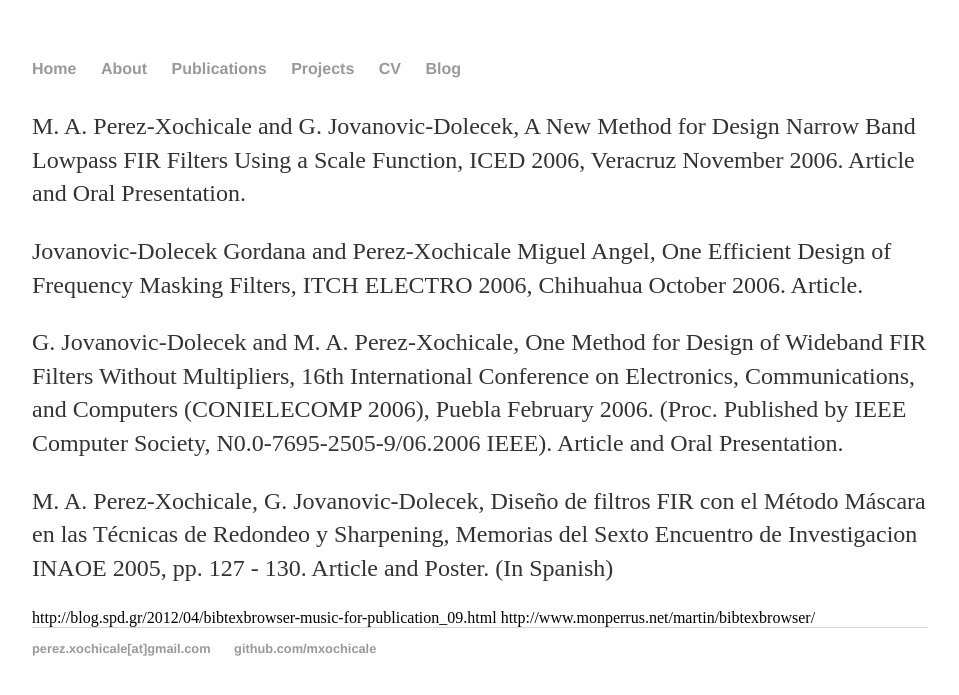
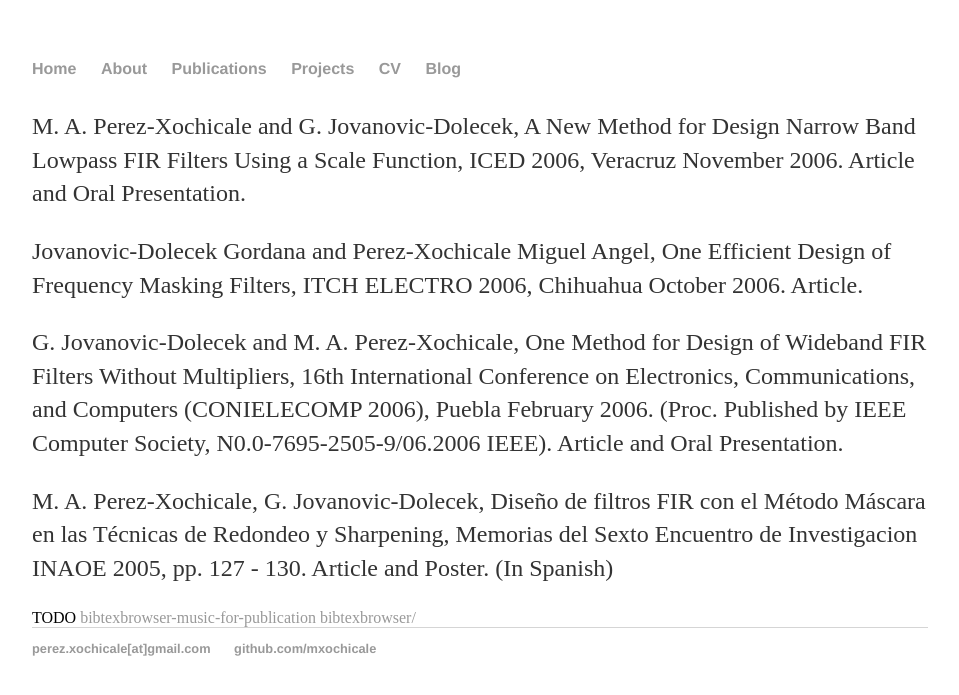
Before and after one commit to mxochicale/mxochicale.github.io, a Jekyll site: the page built from publications/index.html, in a window 1280 px wide. Shown: the top 695 px of the page, without its empty margins (160-1119 px from the left). Built offline with Jekyll 4.4.1, drawn with Linux system fonts in a browser that asks for light colours; some of the changed lines change nothing that is shown.

Commit message:
Update index.html

```diff
--- a/publications/index.html
+++ b/publications/index.html
@@ -20,6 +20,6 @@ G. Jovanovic-Dolecek and M. A. Perez-Xochicale, One Method for Design of Wideban
 M. A. Perez-Xochicale, G. Jovanovic-Dolecek, Diseño de filtros FIR con el Método Máscara en las Técnicas de Redondeo y Sharpening, Memorias del Sexto Encuentro de Investigacion INAOE 2005, pp. 127 - 130. Article and Poster. (In Spanish)
 </p>
 
-
-http://blog.spd.gr/2012/04/bibtexbrowser-music-for-publication_09.html
-http://www.monperrus.net/martin/bibtexbrowser/
+TODO
+<a href="http://blog.spd.gr/2012/04/bibtexbrowser-music-for-publication_09.html"> bibtexbrowser-music-for-publication </a>
+<a href="http://www.monperrus.net/martin/bibtexbrowser/">bibtexbrowser/</a>
```
